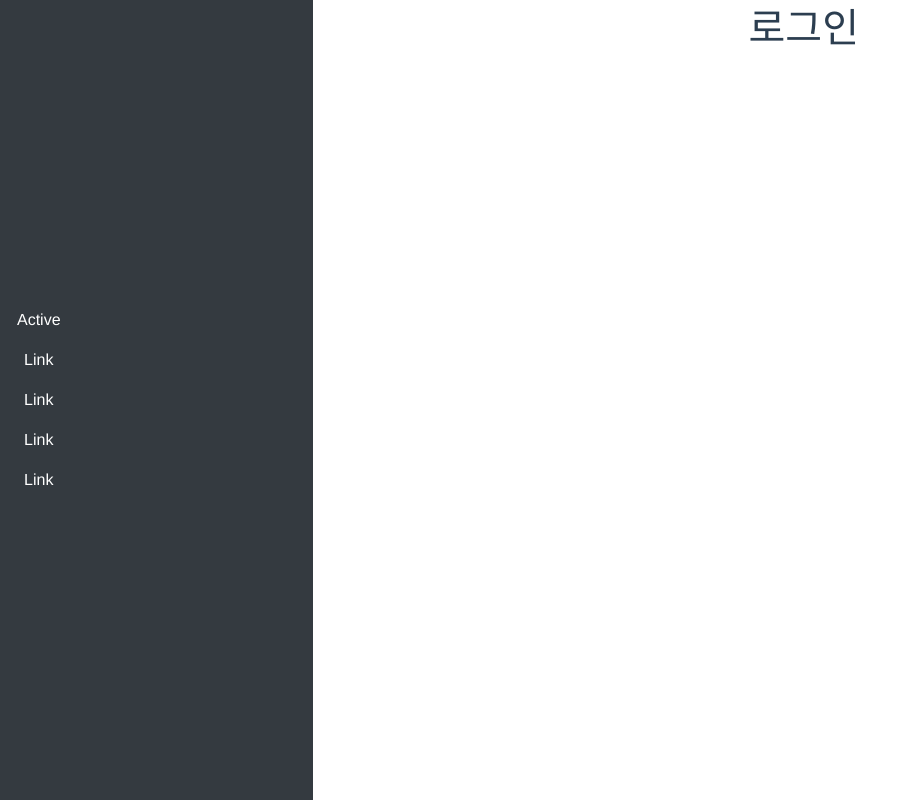
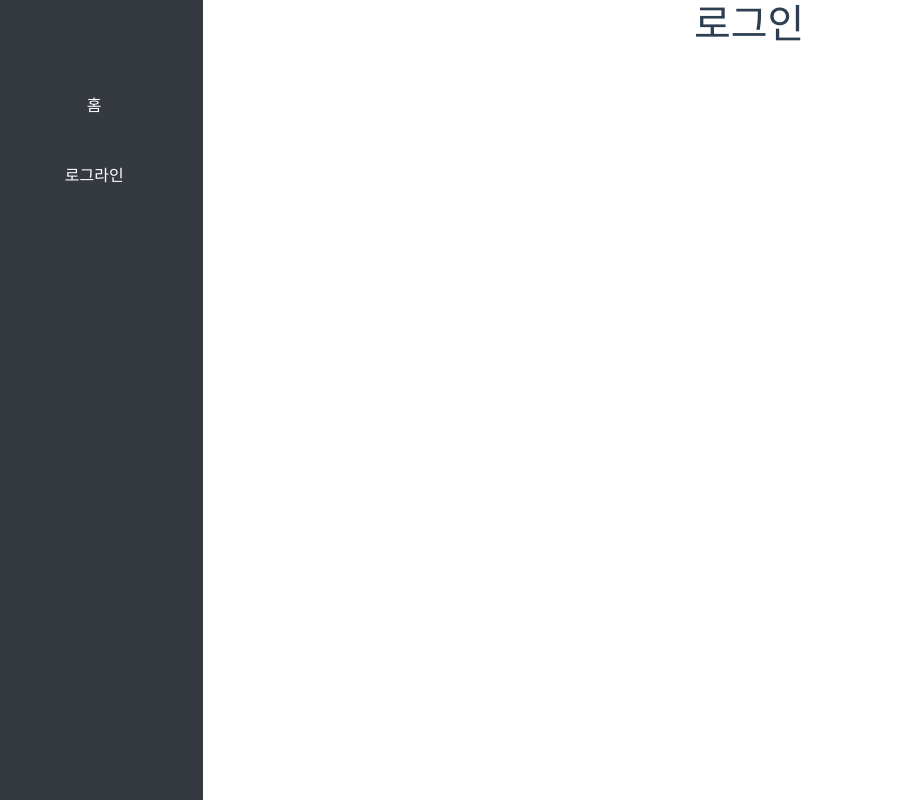
Before and after one commit to dosReady/dlog-express-es6, a Vue app in the folder frontend/: page /#/ in a window 1280 px wide. Shown: the whole page, without its empty margins (0-901 px from the left). Built offline with nearby package versions, Linux system fonts and the light colour scheme.

Commit message:
리눅스에서 작업하니까 뻗네..

```diff
--- /dev/null
+++ b/frontend/src/components/LogLine.vue
@@ -0,0 +1,41 @@
+<template>
+    <div>
+        <div class="col-11 row px-0">
+            <h1>로그 라인</h1>
+        </div>
+        <div class="col-11 row container-fluid p-0 content">
+            <div class="row">
+
+            </div>
+            <div class="row">
+
+            </div>
+        </div>
+        <div class="col-11 row px-0">
+            <div class="input-group">
+                <input class="form-control" type="text">
+                <div class="input-group-prepend">
+                    <button class="btn btn-outline-info">입력</button>
+                </div>
+            </div>
+        </div>
+    </div>
+
+</template>
+
+<script>
+export default {
+  name: 'LogLine'
+}
+</script>
+
+<style scoped>
+.row {
+    margin-top: 10px;
+    margin-left: 0px;
+    margin-right: 0px;
+}
+.content {
+    height: 83vh;
+}
+</style>
--- a/frontend/src/components/layouts/default/DefaultLayout.vue
+++ b/frontend/src/components/layouts/default/DefaultLayout.vue
@@ -1,25 +1,18 @@
 <template>
     <div class="row">
-        <nav class='col-3 navbar navbar-dark bg-dark'>
-            <ul class="nav flex-column">
+        <div class="col bg-dark p-0">
+            <nav class='navbar mt-5 px-0'>
+                <ul class="nav flex-column w-100 m-0">
                     <li class="nav-item">
-                    <a class="nav-link text-white" href="#">Active</a>
+                        <a class="nav-link text-white" href="#">홈</a>
                     </li>
                     <li class="nav-item">
-                    <a class="nav-link text-white" href="#">Link</a>
-                </li>
-                <li class="nav-item">
-                    <a class="nav-link text-white" href="#">Link</a>
-                </li>
-                <li class="nav-item">
-                    <a class="nav-link text-white" href="#">Link</a>
-                </li>
-                <li class="nav-item">
-                    <a class="nav-link text-white" href="#">Link</a>
+                        <router-link class="nav-link text-white" to="/logline">로그라인</router-link>
                     </li>
                 </ul>
             </nav>
-        <router-view class="col-9 py-1"></router-view>
+        </div>
+        <router-view class="col-10 container"></router-view>
     </div>
 </template>
 
@@ -33,4 +26,15 @@ export default {
 .row {
     height: 100vh
 }
+.nav-item {
+    margin-top: 30px
+}
+.nav-link {
+    padding-left: 0;
+    padding-right: 0
+}
+.nav-link:hover {
+    color: black!important;
+    background-color: white
+}
 </style>
--- a/frontend/src/router/index.js
+++ b/frontend/src/router/index.js
@@ -9,6 +9,11 @@ export default new Router({
       path: '/',
       name: 'LoginForm',
       component: () => import('@/components/LoginForm')
+    },
+    {
+      path: '/logline',
+      name: 'LogLine',
+      component: () => import('@/components/LogLine')
     }
   ]
 })
```
Lines whose indentation alone changed are shown as unchanged.
